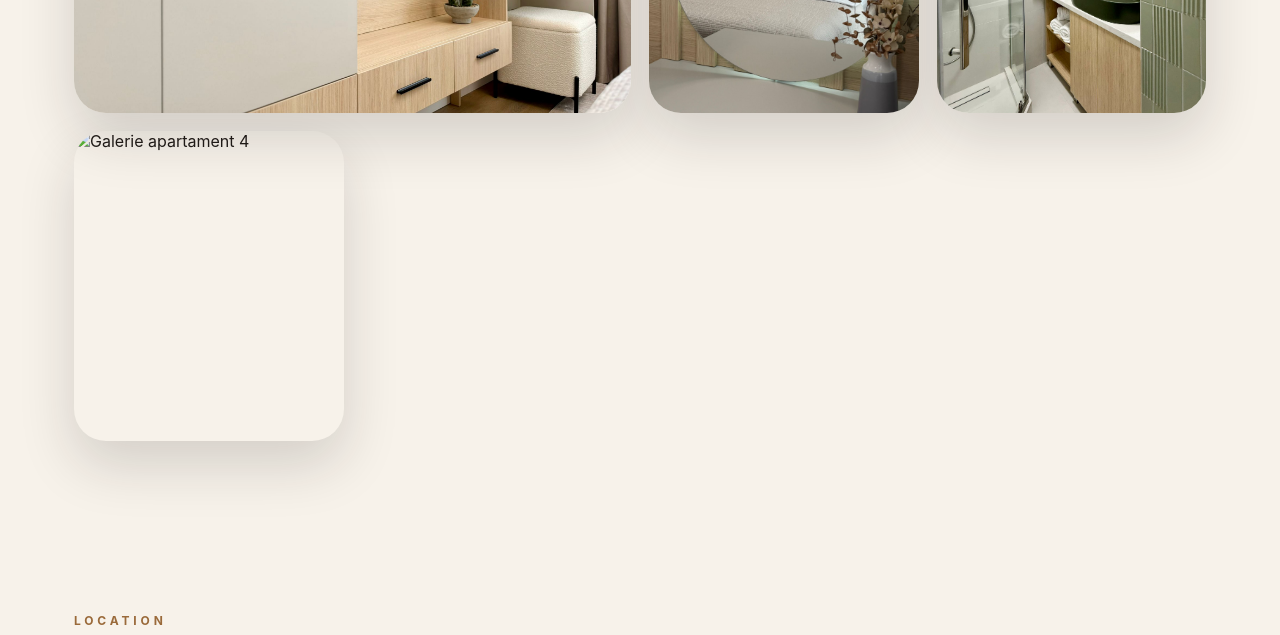
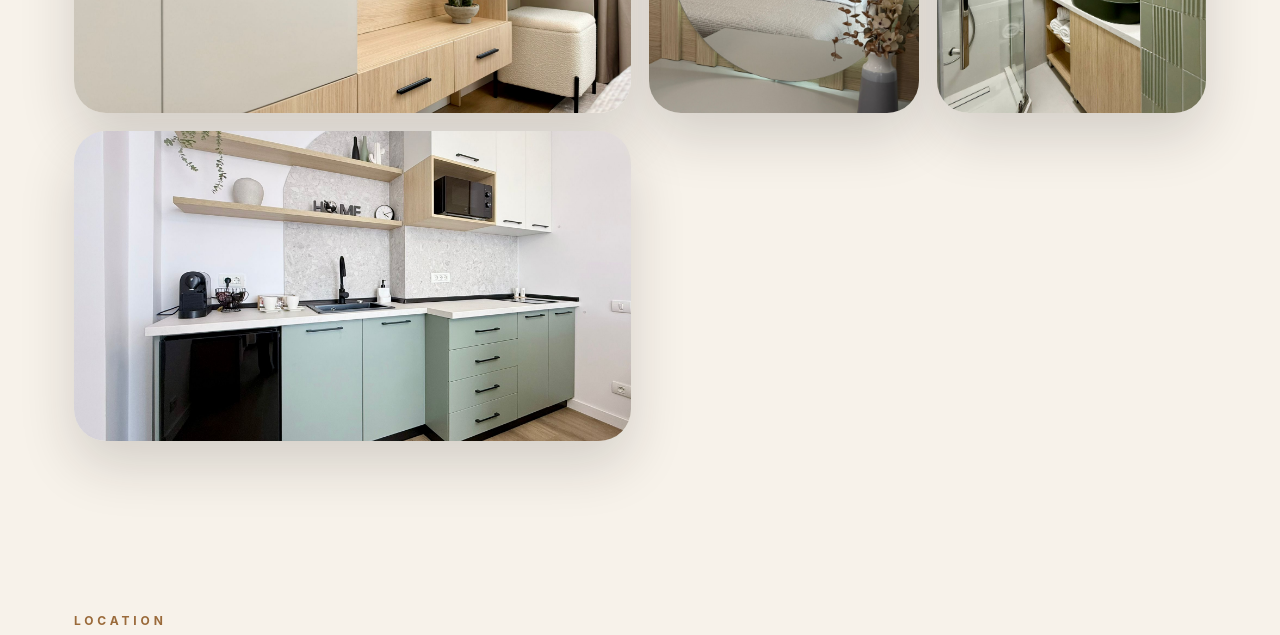
Before and after one commit to fraceaionut/CentralViewApartmentWebSite, a plain HTML site: page index.html in a window 1280 px wide. Shown: the part 2820-3455 px from the top of the page. Drawn offline with Linux system fonts and the light colour scheme.

Commit message:
Update index.html

```diff
--- a/index.html
+++ b/index.html
@@ -90,7 +90,7 @@
         <img class="wide" src="poze/dormitor9.jpeg" alt="Galerie apartament 1" />
         <img src="poze/dormitor5.jpeg" alt="Galerie apartament 2" />
         <img src="poze/baie1.jpeg" alt="Galerie apartament 3" />
-        <img class="poze/bucatarie1.jpeg" alt="Galerie apartament 4" />
+        <img class="wide" src="poze/bucatarie1.jpeg" alt="Galerie apartament 4" />
       </div>
     </section>
 
```
